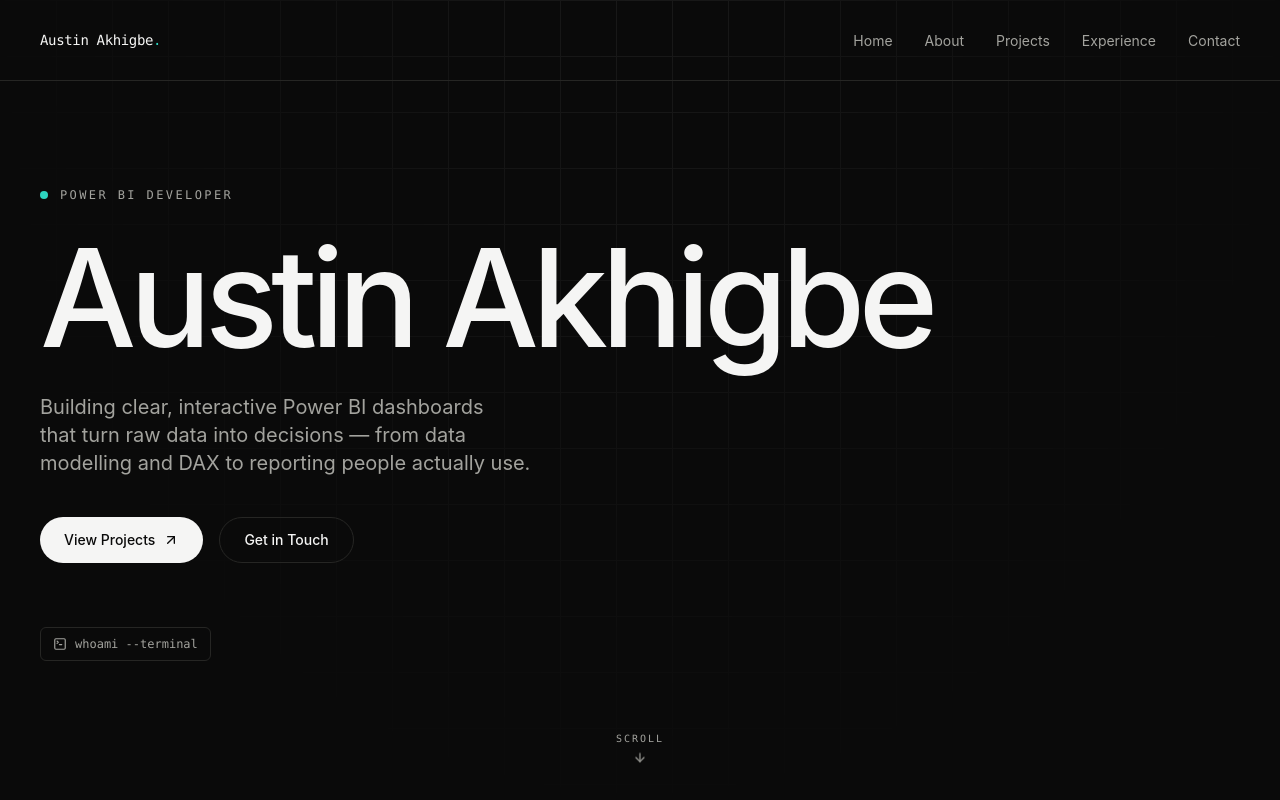
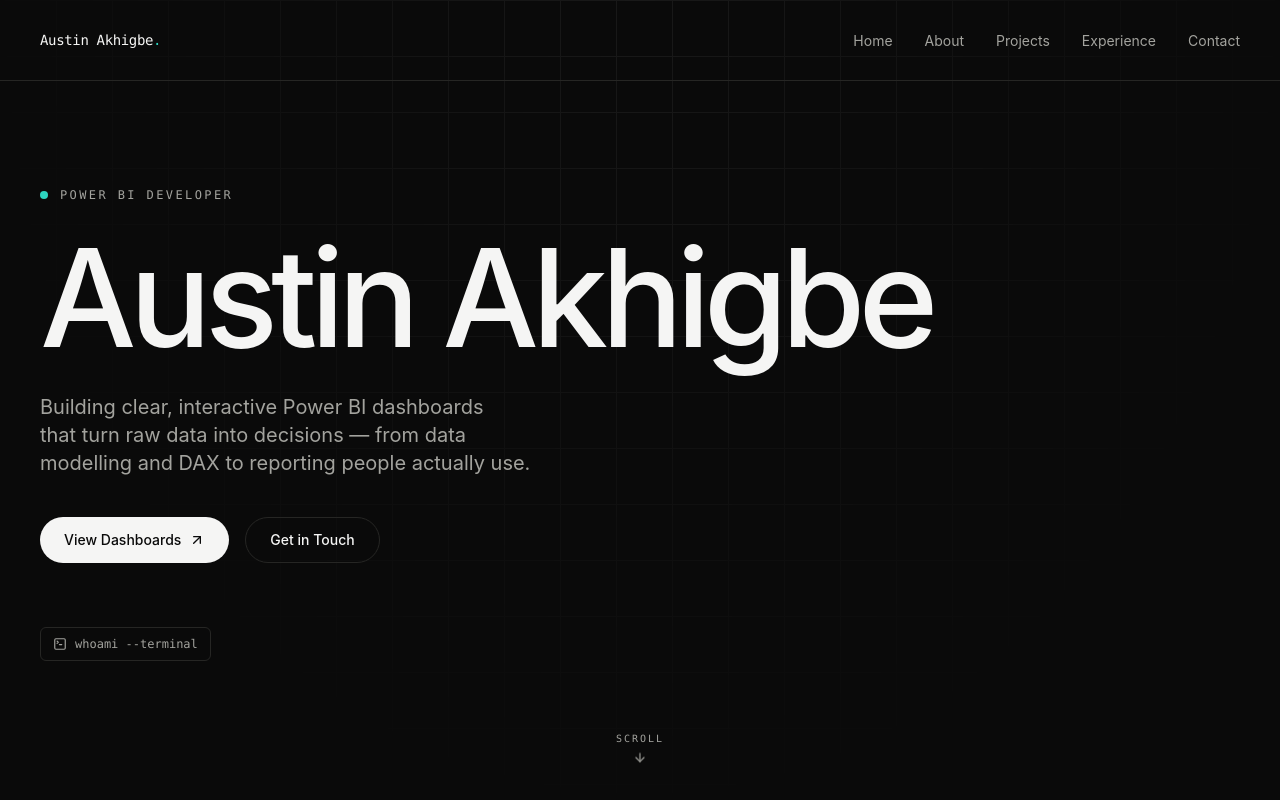
Before and after one commit to EmmanuelOni-debug/austin-akhigbe-portfolio, a Next.js app: page / in a window 1280 px wide. Shown: the top 800 px of the page. Built offline with nearby package versions, Linux system fonts and the light colour scheme.

Commit message:
Update Hero.tsx

```diff
--- a/src/components/Hero.tsx
+++ b/src/components/Hero.tsx
@@ -72,10 +72,12 @@
 
         <motion.div variants={item} className="mt-10 flex flex-wrap gap-4">
           <a
-            href="#projects"
-            className="group inline-flex items-center gap-2 rounded-full bg-foreground text-background px-6 py-3 text-sm font-medium transition-transform hover:-translate-y-0.5"
-          >
-            View Projects
+
+  href="#interactive-dashboards"
+  className="group inline-flex items-center gap-2 rounded-full bg-foreground text-background px-6 py-3 text-sm font-medium transition-transform hover:-translate-y-0.5"
+>
+  View Dashboards
+
             <ArrowUpRight
               size={16}
               className="transition-transform group-hover:translate-x-0.5 group-hover:-translate-y-0.5"
```
